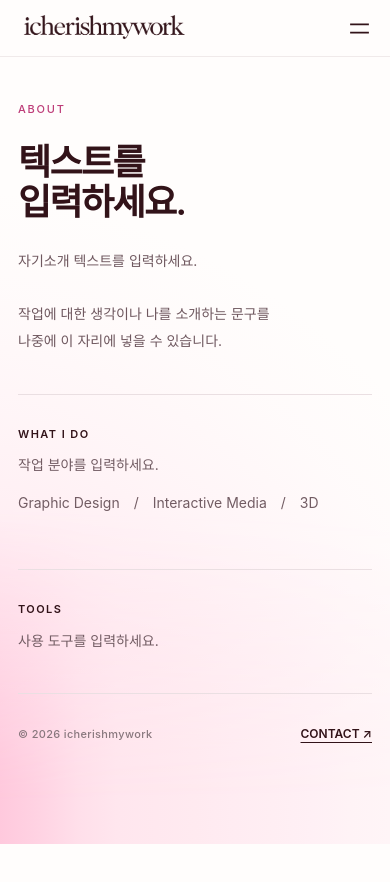
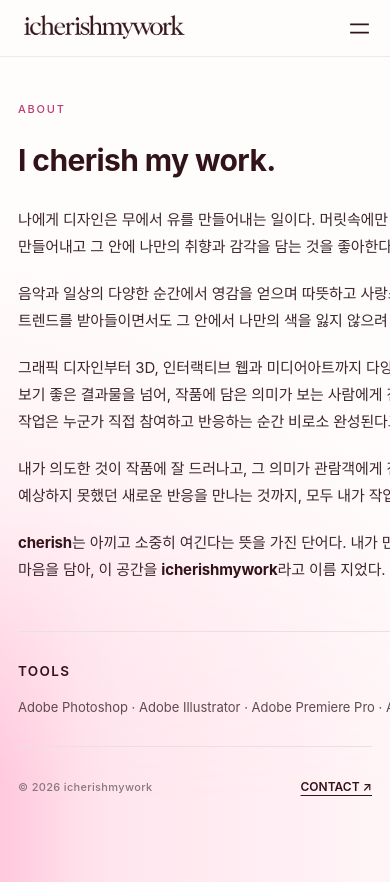
Before and after one commit to cherrymiri/icherishmywork, a React (Vite) app: page /about in a window 390 px wide. Before the commit the page ends 844 px from the top, so only its background shows below. Built offline with nearby package versions, Linux system fonts and the light colour scheme; a web font is replaced by a local one.

Commit message:
Rebuild ABOUT page as wide editorial layout with final copy
Co-Authored-By: Claude Opus 5.5 <noreply@anthropic.com>
Claude-Session: https://claude.ai/code/session_01LjVCjRoNRHvuo7CHgCXafM

```diff
--- a/src/pages/About.tsx
+++ b/src/pages/About.tsx
@@ -1,29 +1,30 @@
 import Footer from '../components/Footer';
-import { about } from '../data/site';
 import { useDocumentTitle } from '../hooks/useDocumentTitle';
+
+const TOOLS = ['Adobe Photoshop', 'Adobe Illustrator', 'Adobe Premiere Pro', 'Adobe After Effects', 'Blender', 'Claude'];
 
 export default function About() {
   useDocumentTitle('ABOUT');
   return (
     <div className="page about-page">
-      <div className="inner">
-        <p className="section-label">ABOUT</p>
-        <div className="about-layout">
-          <div>
-            <h1 className="page-title">
-              {about.headline.map((l, i) => <span key={i}>{l}{i < about.headline.length - 1 && <br />}</span>)}
-            </h1>
-            <p className="page-intro">{about.intro}</p>
+      <div className="about-wide">
+        <div className="about-grid">
+          <p className="section-label about-label">ABOUT</p>
+          <div className="about-body">
+            <h1 className="about-headline">I cherish my work.</h1>
+            <div className="about-text">
+              <p>나에게 디자인은 무에서 유를 만들어내는 일이다. 머릿속에만 존재하던 생각을 눈앞의 결과물로 만들어내고 그 안에 나만의 취향과 감각을 담는 것을 좋아한다.</p>
+              <p>음악과 일상의 다양한 순간에서 영감을 얻으며 따뜻하고 사랑스러운 것들에 마음이 끌린다. 새로운 트렌드를 받아들이면서도 그 안에서 나만의 색을 잃지 않으려 노력한다.</p>
+              <p>그래픽 디자인부터 3D, 인터랙티브 웹과 미디어아트까지 다양한 분야를 넘나들며 작업한다. 단순히 보기 좋은 결과물을 넘어, 작품에 담은 의미가 보는 사람에게 전해지기를 바란다. 특히 인터랙티브 작업은 누군가 직접 참여하고 반응하는 순간 비로소 완성된다고 생각한다.</p>
+              <p>내가 의도한 것이 작품에 잘 드러나고, 그 의미가 관람객에게 전달되는 것. 그리고 그 과정에서 예상하지 못했던 새로운 반응을 만나는 것까지, 모두 내가 작업을 계속하고 싶은 이유다.</p>
+              <p><strong>cherish</strong>는 아끼고 소중히 여긴다는 뜻을 가진 단어다. 내가 만든 작업을 누구보다 좋아하고 아끼는 마음을 담아, 이 공간을 <strong>icherishmywork</strong>라고 이름 지었다.</p>
+            </div>
+            <section className="about-tools">
+              <h2>TOOLS</h2>
+              <p>{TOOLS.map((t, i) => <span key={t}>{t}{i < TOOLS.length - 1 && <span className="dot" aria-hidden="true"> · </span>}</span>)}</p>
+            </section>
           </div>
         </div>
-        <section className="about-extra">
-          <h2>WHAT I DO</h2>
-          <div>{about.whatIDo.map((t, i) => <p key={i}>{t}</p>)}</div>
-        </section>
-        <section className="about-extra">
-          <h2>TOOLS</h2>
-          <div>{about.tools.map((t, i) => <p key={i}>{t}</p>)}</div>
-        </section>
         <Footer />
       </div>
     </div>
--- a/src/styles/global.css
+++ b/src/styles/global.css
@@ -248,13 +248,17 @@ html { background: #FFFDFC; }
   max-width: 540px; white-space: pre-line; margin: 0;
 }
 
-/* ABOUT — 타이포그래피 중심, 장식 없음 */
-.about-layout { max-width: 900px; }
-.about-layout > div { max-width: 730px; }
-.about-extra { margin-top: 75px; border-top: 1px solid var(--line); display: grid; grid-template-columns: 1fr 2fr; gap: 30px; padding-top: 30px; }
-.about-extra + .about-extra { margin-top: 75px; }
-.about-extra h2 { font-size: 11px; letter-spacing: .13em; margin: 0; font-weight: 600; }
-.about-extra p { margin: 0 0 15px; color: #725c63; font-size: 14px; }
+/* ABOUT — 와이드 에디토리얼형 (ABOUT 전용) */
+.about-wide { width: 92%; max-width: 1600px; margin: 0 auto; padding: 130px 0 60px; }
+.about-grid { display: grid; grid-template-columns: 12.5% minmax(0, 1fr); column-gap: 3%; align-items: start; }
+.about-label { margin: 14px 0 0; }
+.about-headline { font-size: clamp(32px, 3vw, 42px); font-weight: 700; letter-spacing: -0.02em; line-height: 1.2; color: var(--wine); margin: 0 0 40px; }
+.about-text p { font-size: 16px; line-height: 1.85; color: #3d262d; letter-spacing: -0.01em; margin: 0; word-break: keep-all; }
+.about-text p + p { margin-top: 22px; }
+.about-text strong { font-weight: 700; color: var(--wine); }
+.about-tools { margin-top: 64px; border-top: 1px solid var(--line); padding-top: 34px; }
+.about-tools h2 { font-size: 13.5px; font-weight: 600; letter-spacing: .1em; color: var(--wine); margin: 0 0 14px; }
+.about-tools p { font-size: 13px; color: #5e4a50; margin: 0; white-space: nowrap; }
 
 /* CONTACT */
 .contact-layout { display: grid; grid-template-columns: 1fr 1fr; gap: 15vw; margin-top: 50px; }
@@ -439,8 +443,15 @@ a.archive-item:hover { color: #dc467c; }
   .archive-link { font-size: 18px; padding: 26px 0; margin-top: 20px; }
 
   .inner { padding: 100px var(--space) 45px; }
-  .about-extra { grid-template-columns: 1fr; gap: 10px; margin-top: 40px; }
-  .about-extra + .about-extra { margin-top: 40px; }
+  .about-wide { width: auto; padding: 100px var(--space) 50px; }
+  .about-grid { grid-template-columns: 1fr; }
+  .about-label { margin: 0 0 22px; }
+  .about-headline { font-size: 30px; margin-bottom: 28px; }
+  .about-text p { font-size: 15px; line-height: 1.8; }
+  .about-text p + p { margin-top: 20px; }
+  .about-tools { margin-top: 48px; padding-top: 28px; }
+  .about-tools p { white-space: normal; line-height: 1.8; }
+  .about-tools p > span { white-space: nowrap; }
   .contact-layout { grid-template-columns: 1fr; gap: 40px; }
   .footer { padding-bottom: 35px; }
   .section-label { margin-bottom: 24px; }
```
